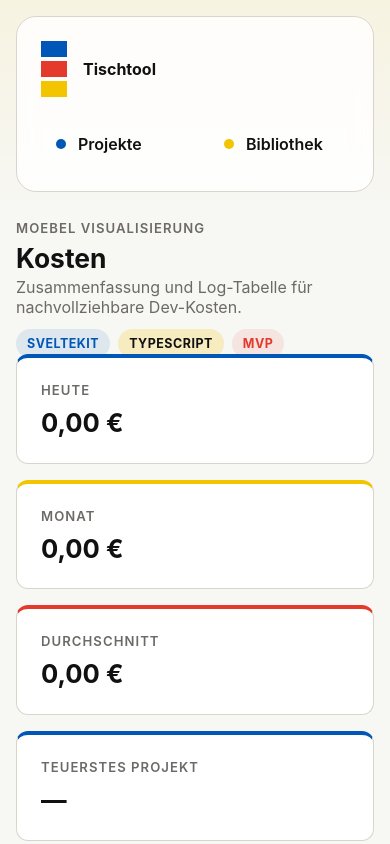
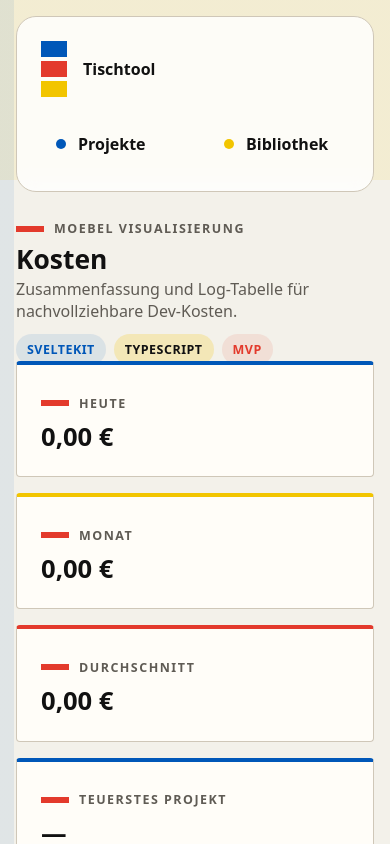
Before and after one commit to juliandeans/Tischtool, a SvelteKit app: page /costs in a window 390 px wide. Shown: the top 844 px of the page. Built offline with nearby package versions, Linux system fonts and the light colour scheme; no server answers; the database is empty.

Commit message:
bauhaus css

```diff
--- a/src/app.css
+++ b/src/app.css
@@ -1,35 +1,44 @@
 :root {
-  --color-bg: #f7f7f4;
-  --color-surface: #ffffff;
-  --color-surface-muted: #f1eee8;
+  --color-bg: #f3f1ea;
+  --color-surface: #fffdf8;
+  --color-surface-muted: #ece7dc;
   --color-text: #111111;
-  --color-text-muted: #6c6a66;
-  --color-border: #d9d5cd;
+  --color-text-muted: #5f5b54;
+  --color-border: #cfc7b8;
+
   --color-blue: #0057b8;
   --color-red: #e33a2c;
   --color-yellow: #f2c500;
-  --color-shadow-inset: inset 0 0 0 2px rgba(0, 0, 0, 0.06);
-  --radius-button: 10px;
-  --radius-input: 10px;
-  --radius-card: 12px;
-  --radius-modal: 16px;
+  --color-black: #111111;
+  --color-white: #ffffff;
+
+  --color-shadow-inset: none;
+  --color-shadow-inset-active: none;
+
+  --radius-button: 2px;
+  --radius-input: 2px;
+  --radius-card: 4px;
+  --radius-modal: 6px;
+
   --space-1: 8px;
   --space-2: 12px;
   --space-3: 16px;
   --space-4: 24px;
   --space-5: 32px;
   --space-6: 48px;
+
   --shell-width: 1280px;
   --sidebar-width: 248px;
+
   font-family:
-    Inter,
-    Geist,
+    "Poppins",
+    "Futura PT",
+    "Avenir Next",
+    "Century Gothic",
     ui-sans-serif,
     system-ui,
-    -apple-system,
-    BlinkMacSystemFont,
-    'Segoe UI',
     sans-serif;
+
   color: var(--color-text);
   background: var(--color-bg);
 }
@@ -46,7 +55,9 @@ body {
 
 body {
   background:
-    linear-gradient(180deg, rgba(242, 197, 0, 0.08) 0, rgba(242, 197, 0, 0) 220px), var(--color-bg);
+    linear-gradient(90deg, rgba(0, 87, 184, 0.08) 0 14px, transparent 14px 100%),
+    linear-gradient(180deg, rgba(242, 197, 0, 0.10) 0 180px, transparent 180px 100%),
+    var(--color-bg);
 }
 
 body,
@@ -77,19 +88,24 @@ img {
 .page-header {
   display: grid;
   gap: var(--space-1);
-  margin-bottom: var(--space-4);
+  margin-bottom: var(--space-5);
 }
 
 .page-header h1 {
   margin: 0;
-  font-size: clamp(1.75rem, 2vw, 2.4rem);
-  line-height: 1.1;
+  font-size: clamp(2.2rem, 3.5vw, 4.25rem);
+  line-height: 0.95;
+  font-weight: 700;
+  letter-spacing: -0.03em;
+  max-width: 10ch;
 }
 
 .page-header p {
   margin: 0;
   color: var(--color-text-muted);
-  max-width: 70ch;
+  max-width: 42rem;
+  font-size: 1.05rem;
+  line-height: 1.35;
 }
 
 .split-layout {
@@ -120,11 +136,22 @@ img {
 }
 
 .eyebrow {
+  display: inline-flex;
+  align-items: center;
+  gap: 10px;
   color: var(--color-text-muted);
-  font-size: 0.82rem;
-  font-weight: 600;
-  letter-spacing: 0.08em;
+  font-size: 0.78rem;
+  font-weight: 700;
+  letter-spacing: 0.12em;
   text-transform: uppercase;
+}
+
+.eyebrow::before {
+  content: "";
+  width: 28px;
+  height: 6px;
+  background: var(--color-red);
+  display: inline-block;
 }
 
 .section-header {
--- a/src/lib/components/ui/Button.svelte
+++ b/src/lib/components/ui/Button.svelte
@@ -62,7 +62,8 @@
   }
 
   .button:hover:not(:disabled):not([aria-disabled='true']) {
-    transform: translateY(-1px);
+    transform: translateY(0px);
+    box-shadow: var(--color-shadow-inset-active);
   }
 
   .button:focus-visible {
--- a/src/lib/components/ui/IconButton.svelte
+++ b/src/lib/components/ui/IconButton.svelte
@@ -56,7 +56,7 @@
   }
 
   .icon-button:hover:enabled {
-    transform: translateY(-1px);
+    transform: translateY(0px);
   }
 
   .icon-button--primary {
--- a/src/lib/server/prompt-builder/modes/environmentEdit.ts
+++ b/src/lib/server/prompt-builder/modes/environmentEdit.ts
@@ -159,6 +159,7 @@ export const buildEnvironmentEditPrompt = (
     : [];
 
   return [
+    'Generate an image of the furniture piece [1] to match the description:',
     buildSection('Kontext:', [
       'Du bearbeitest ein Möbel-Visualisierungsbild für eine Kundenpräsentation.',
       'Der Fokus liegt auf einer plausiblen, kontrollierten Umfeldanpassung.'
--- a/src/lib/server/vertex/image.ts
+++ b/src/lib/server/vertex/image.ts
@@ -28,7 +28,6 @@ const clampSampleCount = (variantsRequested: number) =>
 
 const ENVIRONMENT_EDIT_MODE = 'EDIT_MODE_BGSWAP';
 const ENVIRONMENT_MASK_MODE = 'MASK_MODE_BACKGROUND';
-const ENVIRONMENT_EDIT_BASE_STEPS = 75;
 const BORDER_SAMPLE_SIZE = 16;
 const BACKGROUND_DISTANCE_THRESHOLD = 54;
 
@@ -416,32 +415,21 @@ export const buildEnvironmentEditVertexPayload = (
       prompt: promptText,
       referenceImages: [
         {
-          referenceType: 'REFERENCE_TYPE_RAW',
+          referenceType: 'REFERENCE_TYPE_SUBJECT',
           referenceId: 1,
           referenceImage: {
             bytesBase64Encoded: sourceImageBase64
-          }
-        },
-        {
-          referenceType: 'REFERENCE_TYPE_MASK',
-          referenceId: 2,
-          maskImageConfig: {
-            maskMode: ENVIRONMENT_MASK_MODE,
-            dilation: 0
+          },
+          subjectImageConfig: {
+            subjectType: 'SUBJECT_TYPE_PRODUCT',
+            subjectDescription: 'furniture piece'
           }
         }
       ]
     }
   ],
   parameters: {
-    sampleCount: clampSampleCount(input.variantsRequested),
-    editMode: ENVIRONMENT_EDIT_MODE,
-    editConfig: {
-      baseSteps: ENVIRONMENT_EDIT_BASE_STEPS
-    },
-    outputOptions: {
-      mimeType: 'image/png'
-    }
+    sampleCount: clampSampleCount(input.variantsRequested)
   }
 });
 
--- a/src/routes/+page.svelte
+++ b/src/routes/+page.svelte
@@ -12,7 +12,7 @@
       </p>
       <div class="cluster">
         <Button href="/projects" variant="primary">Zu Projekten</Button>
-        <Button href="/library">Zur Bildbibliothek</Button>
+        <Button href="/library">Zur Bibliothek</Button>
       </div>
     </div>
   </Card>
--- a/src/routes/editor/+page.svelte
+++ b/src/routes/editor/+page.svelte
@@ -8,5 +8,5 @@
   description="Sobald Bilder in Projekten oder in der Bibliothek vorhanden sind, kannst du sie direkt im Editor öffnen."
   accent="blue"
 >
-  <Button slot="actions" href="/library" variant="primary">Zur Bildbibliothek</Button>
+  <Button slot="actions" href="/library" variant="primary">Zur Bibliothek</Button>
 </EmptyState>
--- a/src/routes/library/+page.svelte
+++ b/src/routes/library/+page.svelte
@@ -201,7 +201,7 @@
   }
 
   .upload-picker__trigger:hover {
-    transform: translateY(-1px);
+    transform: translateY(0px);
   }
 
   .upload-picker__trigger:focus-within,
--- a/src/routes/projects/[id]/+page.svelte
+++ b/src/routes/projects/[id]/+page.svelte
@@ -26,10 +26,7 @@
       <div class="muted">Zuletzt geändert: {toShortDate(data.project.updatedAt)}</div>
       <div class="cluster">
         <Button href="/projects">Zurück zur Liste</Button>
-        <Button href={`/library?projectId=${data.project.id}`} variant="primary"
-          >Zur Bildbibliothek</Button
-        >
-        <Button href={`/room-insert?projectId=${data.project.id}`}>Zum Raumfoto-Modus</Button>
+
         {#if data.images[0]}
           <Button href={data.images[0].editUrl}>Letztes Bild im Editor</Button>
         {/if}
```
Also changed, not shown: 1 other file (tests, documents, lock files or other folders).
